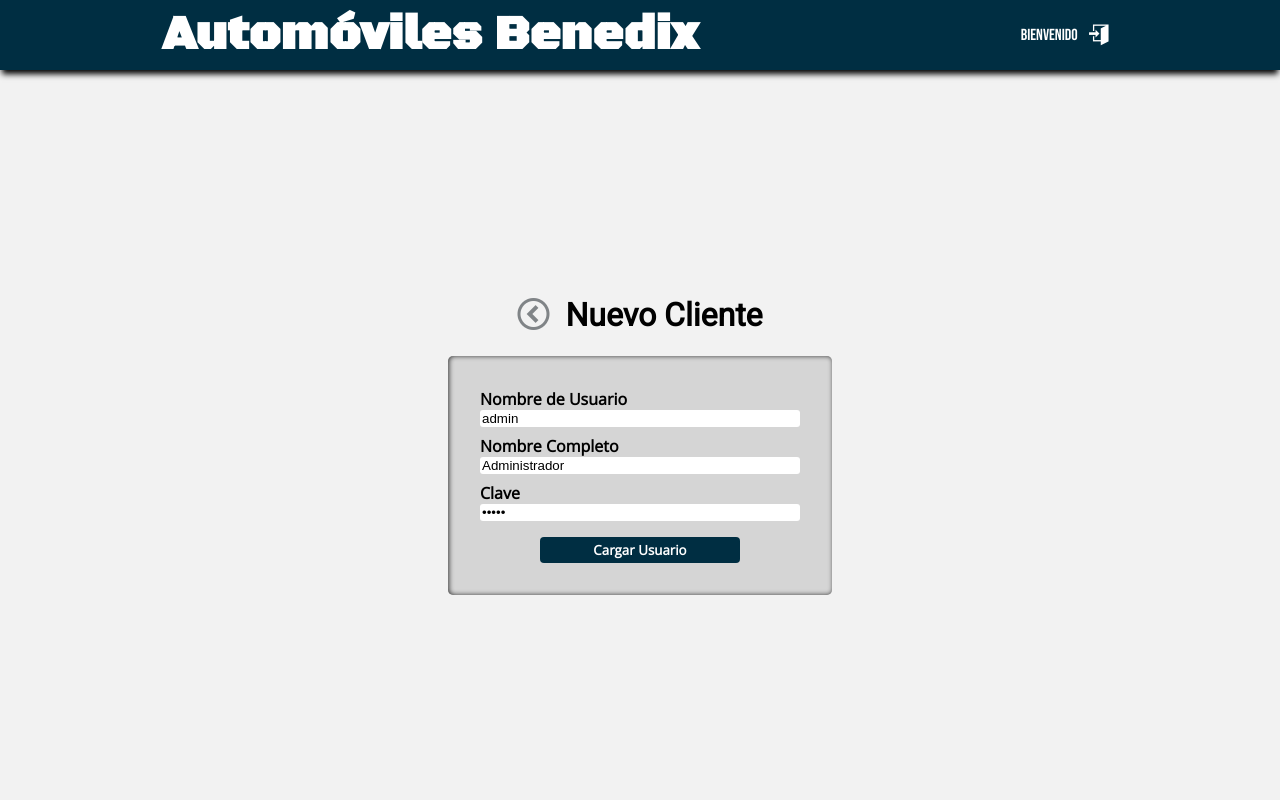
After one commit to peblo-code/PROYECTO, a Django app: page /pagina/edit_user/1 in a window 1280 px wide. The commit adds this page. Run offline with Django 3.2, Linux system fonts and the light colour scheme; data comes from the database, SQL or seed files in the repository; some web fonts are replaced.

Commit message:
CRUD de usuarios finalizado

```diff
--- /dev/null
+++ b/servidor/pagina/templates/sections/config/edit_user.html
@@ -0,0 +1,50 @@
+{% extends 'header.html' %}
+{% load static %}
+<!DOCTYPE html>
+<html lang="en">
+{% block cuerpo %}
+<head>
+    <meta charset="UTF-8">
+    <meta http-equiv="X-UA-Compatible" content="IE=edge">
+    <meta name="viewport" content="width=device-width, initial-scale=1.0">
+    <link rel="stylesheet" href="{% static './css/globals.css' %}">
+    <link rel="stylesheet" href="{% static './css/section-styles/globals-section.css' %}">
+    <link rel="stylesheet" href="{% static './css/section-styles/new-client.css' %}">
+    <!-- Fuentes de Google -->
+    <link rel="preconnect" href="https://fonts.googleapis.com">
+    <link rel="preconnect" href="https://fonts.gstatic.com" crossorigin>
+    <link href="https://fonts.googleapis.com/css2?family=Bebas+Neue&family=Black+Ops+One&family=Open+Sans&display=swap" rel="stylesheet">
+    <!-- Fuentes de Google -->
+    <title>Nuevo Cliente</title>
+</head>
+<body>
+    <div class="form-container">
+        <div class="title-and-back">
+            <a href="../users">
+                <span class="icon-circle-left"></span>
+            </a>
+            <h1>Nuevo Cliente</h1>
+        </div>
+        <form action="{% url 'edit_user' usu_actual %}" class="form-global-box" method="POST">
+            {% csrf_token %}
+            <div class="form-global-box-container">
+                <div class="form-item">
+                    <h4>Nombre de Usuario</h4>
+                    <input type="text" name="usuario" required value="{{datos_act.usuario}}">
+                </div>
+                <div class="form-item">
+                    <h4>Nombre Completo</h4>
+                    <input type="text" name="nombre_completo" required value="{{datos_act.nombre_completo}}">
+                </div>
+                <div class="form-item large">
+                    <h4>Clave</h4>
+                    <input type="password" name="clave" required value="{{datos_act.clave}}">
+                </div>
+            </div>
+            <button type="submit" class="btn-cargar">Cargar Usuario</button>
+        </div>
+        </form>
+    </div>
+    {% endblock %}
+</body>
+</html>
--- a/servidor/pagina/urls.py
+++ b/servidor/pagina/urls.py
@@ -13,4 +13,6 @@ urlpatterns = [
     path('nuevo_cliente', views.nuevo_cliente, name='nuevo_cliente'),
     path('config', views.config, name='config'),
     path('users', views.users, name='users'),
+    path('edit_user/<int:usu_actual>', views.edit_user, name='edit_user'),
+    path('delete_user/<int:usu_actual>', views.delete_user, name='delete_user'),
 ]
--- a/servidor/pagina/views.py
+++ b/servidor/pagina/views.py
@@ -58,9 +58,36 @@ def config(request):
 
 def users(request):
     listatabla = usuarios.objects.all()
+    return render(request, 'sections/config/users.html',{"listatabla":listatabla, "usuario_actual": request.session["nombre_completo"]})
 
-    return render(request, 'sections/config/users.html',
-    {"listatabla":listatabla})
+def edit_user(request, usu_actual=0):
+    if request.method=="GET":
+        usuario_actual=usuarios.objects.filter(id_usuario=usu_actual).exists()
+        if usuario_actual:
+            datos_usuario=usuarios.objects.filter(id_usuario=usu_actual).first()
+            return render(request, 'sections/config/edit_user.html',
+            {"datos_act":datos_usuario, "usu_actual":usu_actual})
+        else:
+            return render(request, "sections/config/edit_user.html",
+            {"nombre_completo":request.session.get("nombre_completo"), "usu_actual":usu_actual})
+
+    if request.method=="POST":
+        if usu_actual==0:
+            usuario_nuevo=usuarios(usuario=request.POST.get('usuario'),
+            clave=request.POST.get('clave'), nombre_completo=request.POST.get("nombre_completo"))
+            usuario_nuevo.save()
+        else:
+            usuario_actual=usuarios.objects.get(id_usuario=usu_actual)
+            usuario_actual.nombre_completo=request.POST.get("nombre_completo")
+            usuario_actual.usuario=request.POST.get("usuario")
+            usuario_actual.clave=request.POST.get("clave")
+            usuario_actual.save()
+
+        return redirect('../users')
+
+def delete_user(request, usu_actual):
+    usuarios.objects.filter(id_usuario=usu_actual).delete()
+    return redirect("../users")
 
 def cancelar_pagare(request):
     return render(request, 'pay-fee.html')
```
Also changed, not shown: servidor/pagina/templates/sections/config/users.html (+9 -3 lines).
